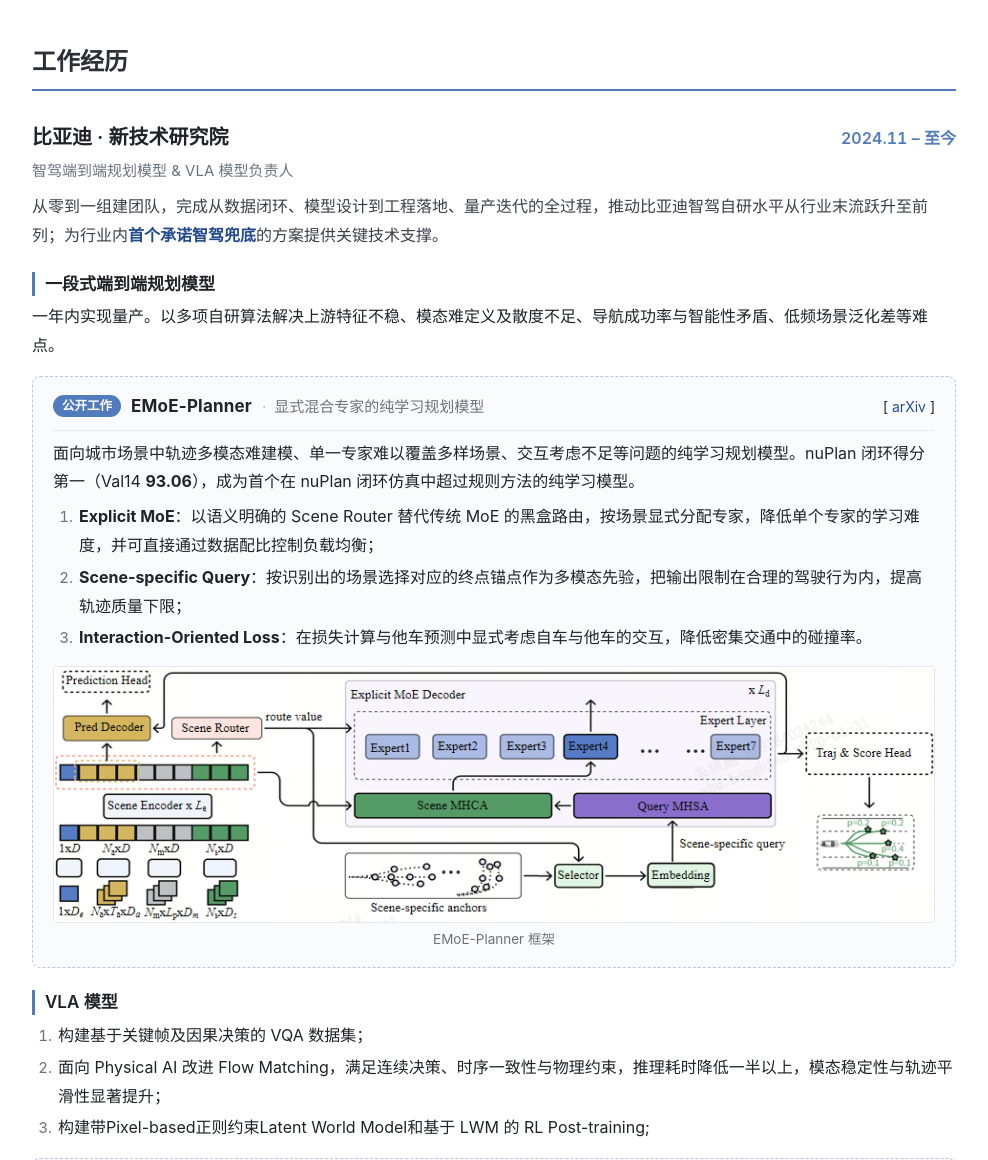
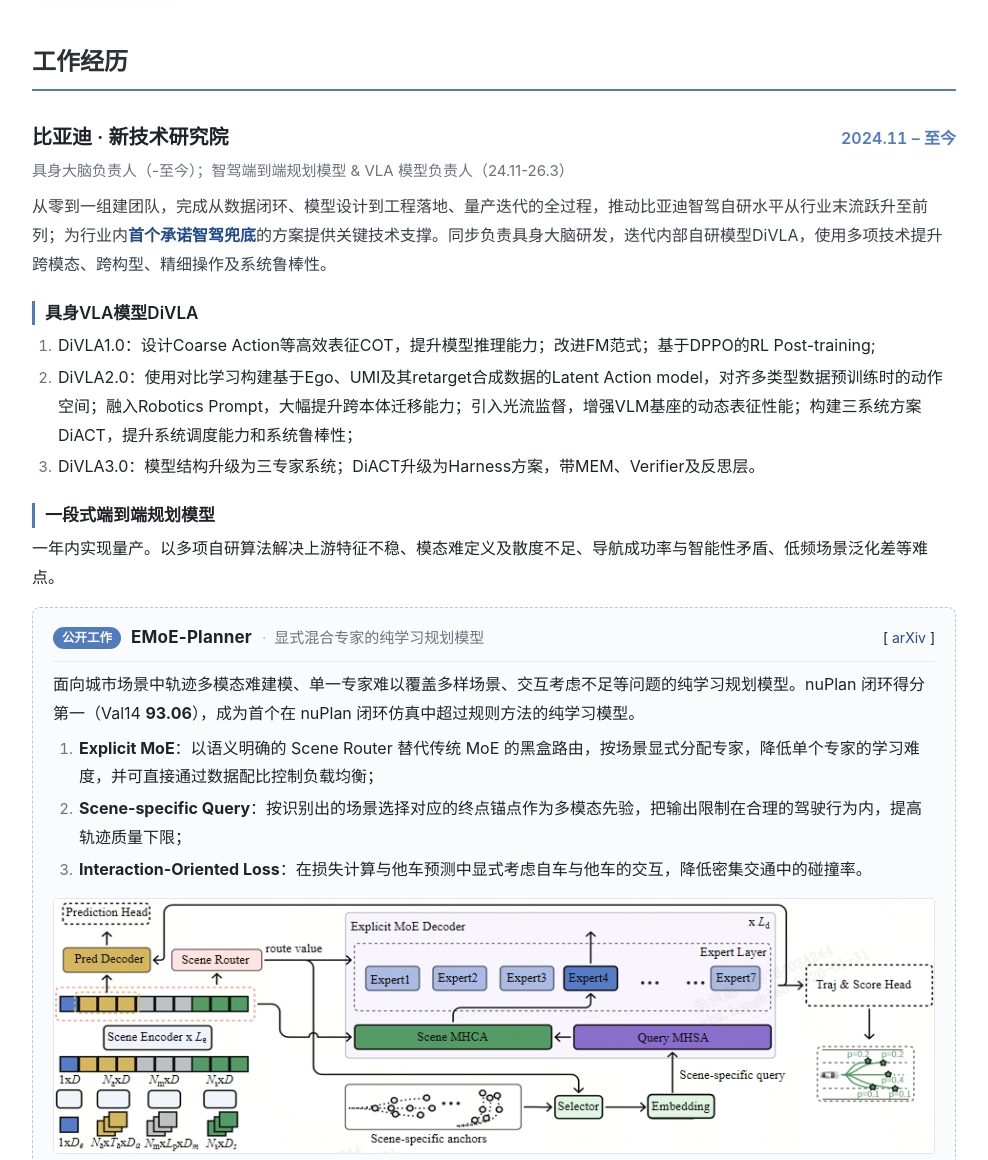
Before and after one commit to marooncn/marooncn.github.io, a Jekyll site: the page built from index.html, in a window 1280 px wide and 1400 px high, cut to the strip 240-1400 px from the top of the window. Shown: the whole strip, without its empty margins (146-1134 px from the left). Built offline with Jekyll 4.4.1, drawn with Linux system fonts in a browser that asks for light colours; some of the changed text lies outside the part shown.

Commit message:
add embodied ai experience

```diff
--- a/_data/experience.yml
+++ b/_data/experience.yml
@@ -24,9 +24,15 @@
 
 - period: 2024.11 – 至今
   org: 比亚迪 · 新技术研究院
-  role: 智驾端到端规划模型 & VLA 模型负责人
-  summary: "从零到一组建团队，完成从数据闭环、模型设计到工程落地、量产迭代的全过程，推动比亚迪智驾自研水平从行业末流跃升至前列；为行业内**[首个承诺智驾兜底](https://www.byd.com/cn/detail626)**的方案提供关键技术支撑。"
+  role: 具身大脑负责人（-至今）；智驾端到端规划模型 & VLA 模型负责人（24.11-26.3）
+  summary: "从零到一组建团队，完成从数据闭环、模型设计到工程落地、量产迭代的全过程，推动比亚迪智驾自研水平从行业末流跃升至前列；为行业内**[首个承诺智驾兜底](https://www.byd.com/cn/detail626)**的方案提供关键技术支撑。同步负责具身大脑研发，迭代内部自研模型DiVLA，使用多项技术提升跨模态、跨构型、精细操作及系统鲁棒性。"
   projects:
+    - title: 具身VLA模型DiVLA
+      items:
+        - DiVLA1.0：设计Coarse Action等高效表征COT，提升模型推理能力；改进FM范式；基于DPPO的RL Post-training;
+        - DiVLA2.0：使用对比学习构建基于Ego、UMI及其retarget合成数据的Latent Action model，对齐多类型数据预训练时的动作空间；融入Robotics Prompt，大幅提升跨本体迁移能力；引入光流监督，增强VLM基座的动态表征性能；构建三系统方案DiACT，提升系统调度能力和系统鲁棒性；
+        - DiVLA3.0：模型结构升级为三专家系统；DiACT升级为Harness方案，带MEM、Verifier及反思层。
+
     - title: 一段式端到端规划模型
       summary: "一年内实现量产。以多项自研算法解决上游特征不稳、模态难定义及散度不足、导航成功率与智能性矛盾、低频场景泛化差等难点。"
       works:
@@ -42,11 +48,11 @@
           media:
             - { src: img/byd-emoe-framework.png, caption: EMoE-Planner 框架, wide: true }
 
-    - title: VLA 模型
+    - title: 智驾VLA 模型
       items:
         - 构建基于关键帧及因果决策的 VQA 数据集；
         - 面向 Physical AI 改进 Flow Matching，满足连续决策、时序一致性与物理约束，推理耗时降低一半以上，模态稳定性与轨迹平滑性显著提升；
-        - 构建带Pixel-based正则约束Latent World Model和基于 LWM 的 RL Post-training;
+        - 构建带Pixel-based正则约束Latent World Model和基于 LWM 的 RL Post-training
       works:
         - title: HyWorldVLA
           subtitle: 融合像素与隐空间世界建模的 VLA 模型
@@ -56,22 +62,6 @@
           media:
             - { src: img/byd-hyworldvla-framework.jpg, caption: HyWorldVLA 框架：视频世界模型的隐表征监督 VLM 预训练与 VLA 协同微调, wide: true }
 
-    # 需要时取消注释（具身方向）：
-    # - title: 具身大脑（Lead 34 人）
-    #   items:
-    #     - "**具身数据管线**：格式转换、状态空间对齐、视频帧对齐与合并、清洗及质检，打通自采数据处理链路；基于开源数据构建 **1.7 万小时**开源组合数据集。"
-    #     - text: "**自研 VLA 模型 DiVLA**："
-    #       sub:
-    #         - 对比学习构建基于 Ego、UMI 及其 retarget 合成数据的 Latent Action Model，对齐多类型数据预训练动作空间；
-    #         - 融入 Robotics Prompt，大幅提升跨本体迁移能力；引入光流监督，增强 VLM 基座的动态表征；
-    #         - 设计 Coarse Action 等高效表征 CoT，提升模型推理能力；
-    #         - 搭建三系统方案 DiAct，为前期落地做准备。
-    #     - "**预研**：基于扩散模型 dLLM 的统一扩散基模；WAM 隐式表征及蒸馏探索。"
-    #   badges:
-    #     - RoboTwin2.0 Hard **94.3**
-    #     - LIBERO-Plus **91.8**
-    #     - RoboCase365 **43.5**
-    #     - 新机型 100h 后训练成功率 73% → **97%**
 
 - period: 2023.07 – 2024.10
   org: 百度 · IDG · Apollo
@@ -113,7 +103,7 @@
         - { src: img/loap-generalization.jpg, caption: 7 个真实场景泛化测试 }
 
     - title: 交互推演框架1.0
-      summary: "面向无保护左转、匝道汇入等强交互场景，搭建「自车语义候选轨迹采样 → 他车最优交互响应 → 舒适性 + 安全性 Cost 评估」的交互推演模型：按 Yield / Not Yield 语义并结合预推演生成自车候选轨迹，在 ST 图中求解每条候选下他车的最优交互轨迹，选出安全舒适、符合他车预期的最优解；透传 Normal / Warning / Danger 推演状态，与横向及后决策联动调整汇入点或切换 Fallback 轨迹。无保护左转线上 Bad Case 通过率由 77.1% 提升至 **90.8%**。"
+      summary: "面向无保护左转、匝道汇入等强交互场景，搭建交互推演模型：按语义并结合预推演生成自车候选轨迹，在 ST 图中求解每条候选下他车的最优交互轨迹，选出安全舒适、符合他车预期的最优解；透传 Normal / Warning / Danger 推演状态，与横向及后决策联动调整汇入点或切换 Fallback 轨迹。复杂博弈场景Fail集合通过率跃升至 **90.8%**。"
       media:
         - { src: img/ali-interaction-framework.png, caption: 交互推演模型框架, wide: true }
 
```
Also changed, not shown: img/me_backup.png (added), 1 other file.
